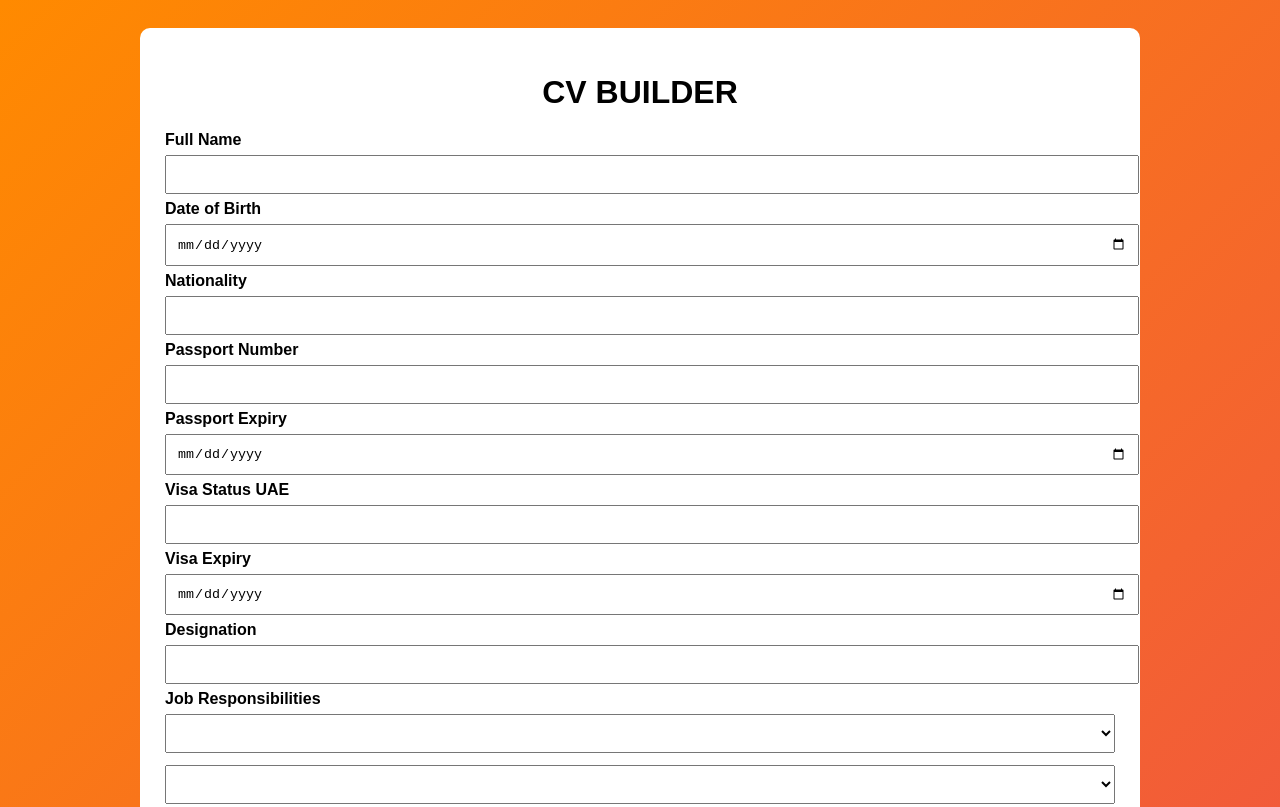
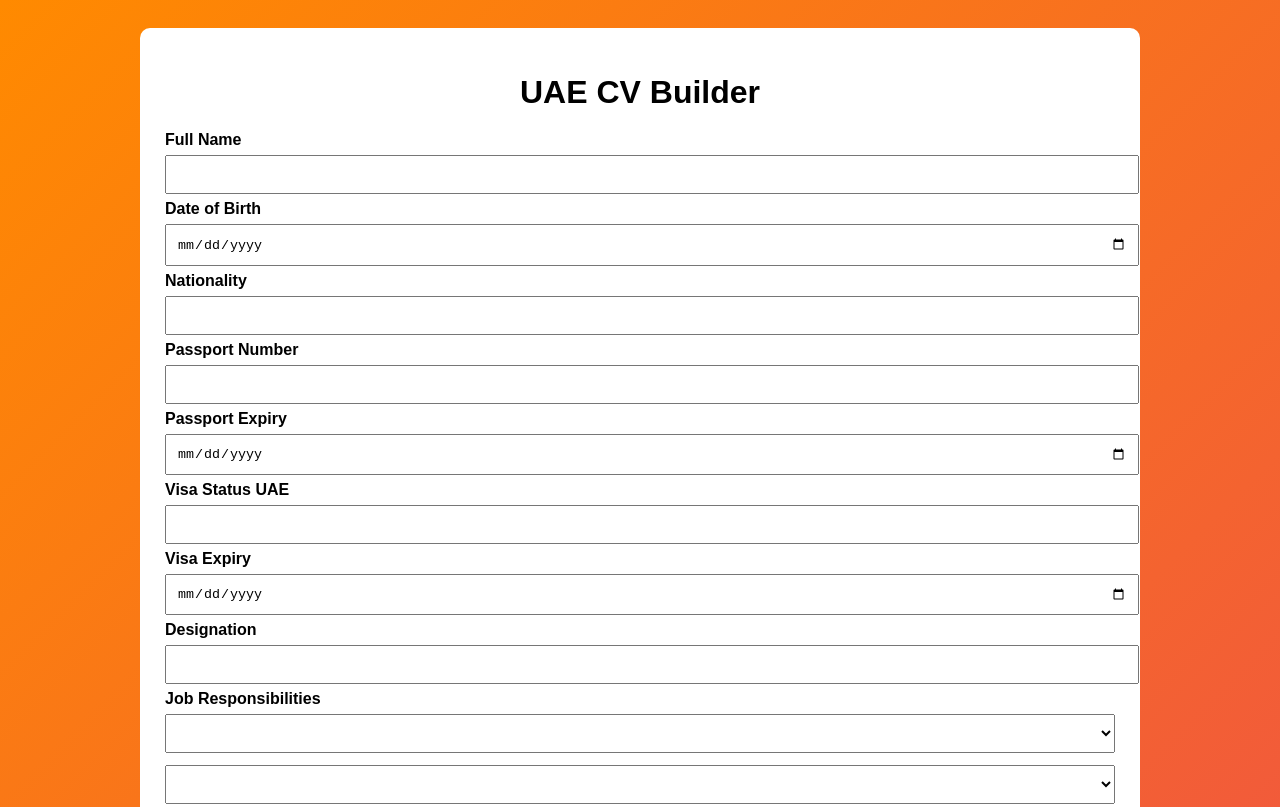
Before and after one commit to sgeorge83/cvbuilder, a plain HTML site: page index.html in a window 1280 px wide. Shown: the top 807 px of the page. Drawn offline with nearby package versions, Linux system fonts and the light colour scheme; a script that the page names is missing.

Commit message:
Rename CV Builder to UAE CV Builder

```diff
--- a/index.html
+++ b/index.html
@@ -5,7 +5,7 @@
 <meta charset="UTF-8">
 <meta name="viewport" content="width=device-width, initial-scale=1.0">
 
-<title>CV-BUILDER</title>
+<title>UAE CV Builder</title>
 
 <script src="https://sdk.minepi.com/pi-sdk.js"></script>
 <script src="https://cdnjs.cloudflare.com/ajax/libs/html2canvas/1.4.1/html2canvas.min.js"></script>
@@ -50,19 +50,13 @@ font-weight:bold;
 }
 
 #cvPreview{
-
 width:794px;
 min-height:1123px;
-
 background:white;
 color:black;
-
 padding:40px;
-
 margin-top:40px;
-
 box-shadow:0 5px 20px rgba(0,0,0,0.25);
-
 }
 
 .cvHeader{
@@ -90,7 +84,7 @@ margin-top:20px;
 
 <div class="container">
 
-<h1>CV BUILDER</h1>
+<h1>UAE CV Builder</h1>
 
 <label>Full Name</label>
 <input id="fullName">
@@ -149,28 +143,21 @@ margin-top:20px;
 <div id="cvPreview">
 
 <div class="cvHeader">
-
 <img id="previewPic">
-
 <div>
-
 <h2 id="previewName"></h2>
 <p id="previewDesignation"></p>
-
 </div>
-
 </div>
 
 <hr>
 
 <div class="section">
 <h3>Personal Information</h3>
-
 <p><b>Date of Birth:</b> <span id="previewDOB"></span></p>
 <p><b>Nationality:</b> <span id="previewNationality"></span></p>
 <p><b>Passport:</b> <span id="previewPassport"></span></p>
 <p><b>Visa Status:</b> <span id="previewVisa"></span></p>
-
 </div>
 
 <div class="section">
@@ -203,6 +190,5 @@ margin-top:20px;
 </div>
 
 <script src="script.js"></script>
-
 </body>
 </html>
```
